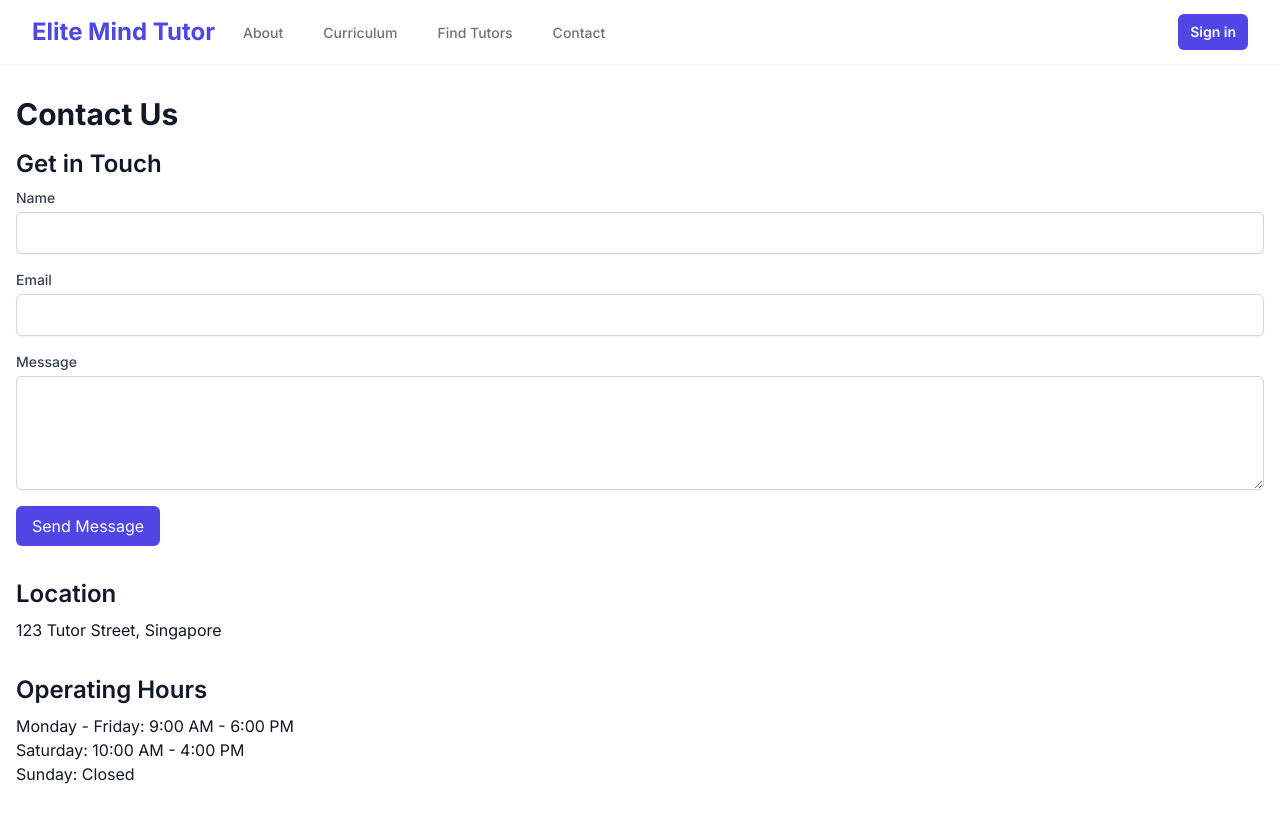
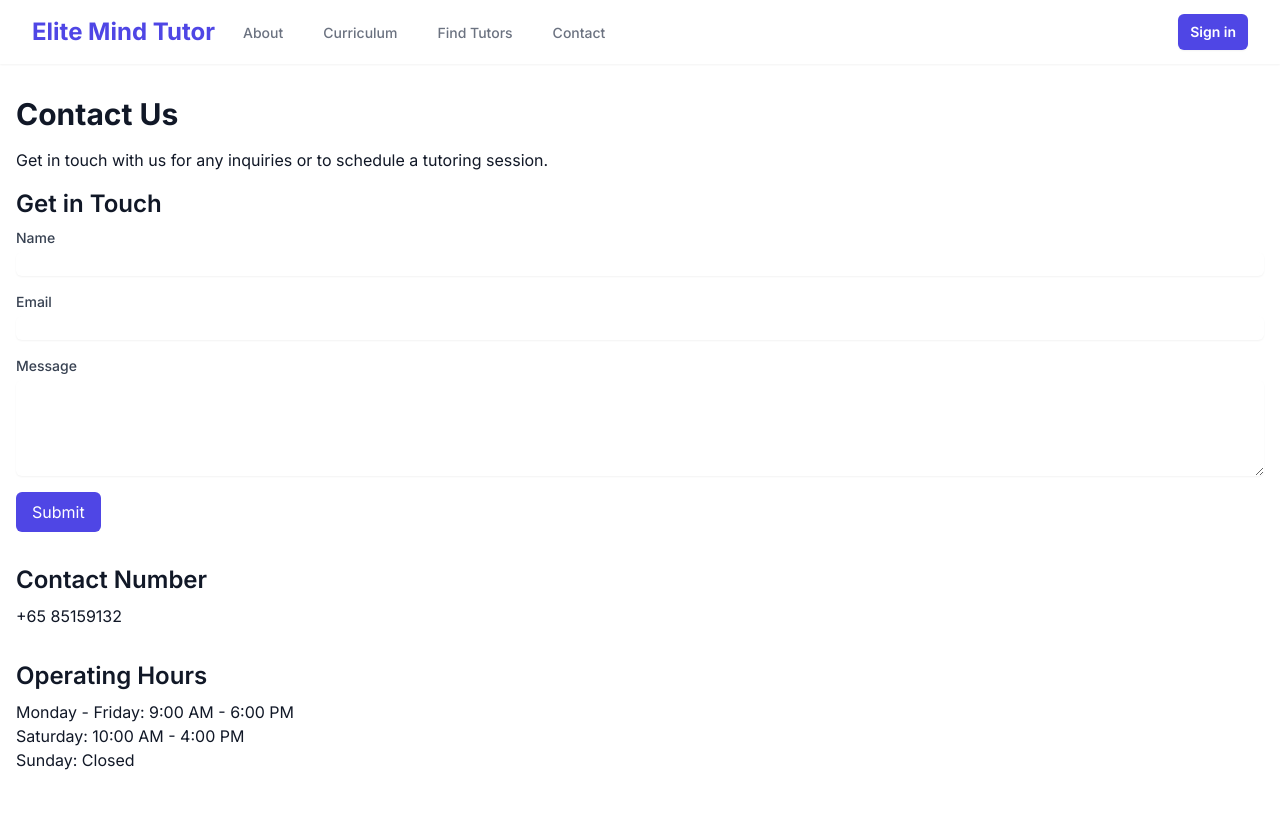
Before and after one commit to MrDingSan/elite-mind-tutor, a Next.js app: page /contact in a window 1280 px wide. Shown: the top 822 px of the page. Built offline with nearby package versions, Linux system fonts and the light colour scheme.

Commit message:
Enhance: Improve design and formatting of homepage and contact page

```diff
--- a/src/app/contact/page.tsx
+++ b/src/app/contact/page.tsx
@@ -4,28 +4,32 @@ export default function Contact() {
   return (
     <div className="container mx-auto px-4 py-8">
       <h1 className="text-3xl font-bold mb-4">Contact Us</h1>
+      <p className="mb-4">Get in touch with us for any inquiries or to schedule a tutoring session.</p>
+
       <section className="mb-8">
         <h2 className="text-2xl font-semibold mb-2">Get in Touch</h2>
         <form className="space-y-4">
           <div>
             <label htmlFor="name" className="block text-sm font-medium text-gray-700">Name</label>
-            <input type="text" id="name" name="name" className="mt-1 block w-full border border-gray-300 rounded-md shadow-sm p-2" />
+            <input type="text" id="name" name="name" className="mt-1 block w-full rounded-md border-gray-300 shadow-sm focus:border-indigo-500 focus:ring-indigo-500" />
           </div>
           <div>
             <label htmlFor="email" className="block text-sm font-medium text-gray-700">Email</label>
-            <input type="email" id="email" name="email" className="mt-1 block w-full border border-gray-300 rounded-md shadow-sm p-2" />
+            <input type="email" id="email" name="email" className="mt-1 block w-full rounded-md border-gray-300 shadow-sm focus:border-indigo-500 focus:ring-indigo-500" />
           </div>
           <div>
             <label htmlFor="message" className="block text-sm font-medium text-gray-700">Message</label>
-            <textarea id="message" name="message" rows={4} className="mt-1 block w-full border border-gray-300 rounded-md shadow-sm p-2"></textarea>
+            <textarea id="message" name="message" rows={4} className="mt-1 block w-full rounded-md border-gray-300 shadow-sm focus:border-indigo-500 focus:ring-indigo-500"></textarea>
           </div>
-          <button type="submit" className="bg-indigo-600 text-white px-4 py-2 rounded-md">Send Message</button>
+          <button type="submit" className="bg-indigo-600 text-white px-4 py-2 rounded-md">Submit</button>
         </form>
       </section>
+
       <section className="mb-8">
-        <h2 className="text-2xl font-semibold mb-2">Location</h2>
-        <p>123 Tutor Street, Singapore</p>
+        <h2 className="text-2xl font-semibold mb-2">Contact Number</h2>
+        <p>+65 85159132</p>
       </section>
+
       <section className="mb-8">
         <h2 className="text-2xl font-semibold mb-2">Operating Hours</h2>
         <p>Monday - Friday: 9:00 AM - 6:00 PM</p>
--- a/src/app/page.tsx
+++ b/src/app/page.tsx
@@ -110,7 +110,7 @@ export default function Home() {
       </div>
 
       {/* New sections for content */}
-      <section className="mb-8">
+      <section className="mb-8 bg-gray-50 p-8 rounded-lg shadow-md">
         <h2 className="text-2xl font-semibold mb-2">Our Services</h2>
         <ul className="list-disc pl-5">
           <li>IGCSE Curriculum Tutoring</li>
@@ -120,13 +120,13 @@ export default function Home() {
         </ul>
       </section>
 
-      <section className="mb-8">
+      <section className="mb-8 bg-gray-50 p-8 rounded-lg shadow-md">
         <h2 className="text-2xl font-semibold mb-2">Testimonials</h2>
         <p>"Elite Mind Tutor has been a game-changer for my child's education. The tutors are highly qualified and very supportive." - Parent</p>
         <p>"I improved my grades significantly thanks to the personalized tutoring sessions." - Student</p>
       </section>
 
-      <section className="mb-8">
+      <section className="mb-8 bg-gray-50 p-8 rounded-lg shadow-md">
         <h2 className="text-2xl font-semibold mb-2">Frequently Asked Questions</h2>
         <h3 className="text-xl font-semibold mb-2">What subjects do you offer tutoring for?</h3>
         <p>We offer tutoring for a wide range of subjects, including IGCSE and IB curriculum subjects.</p>
```
